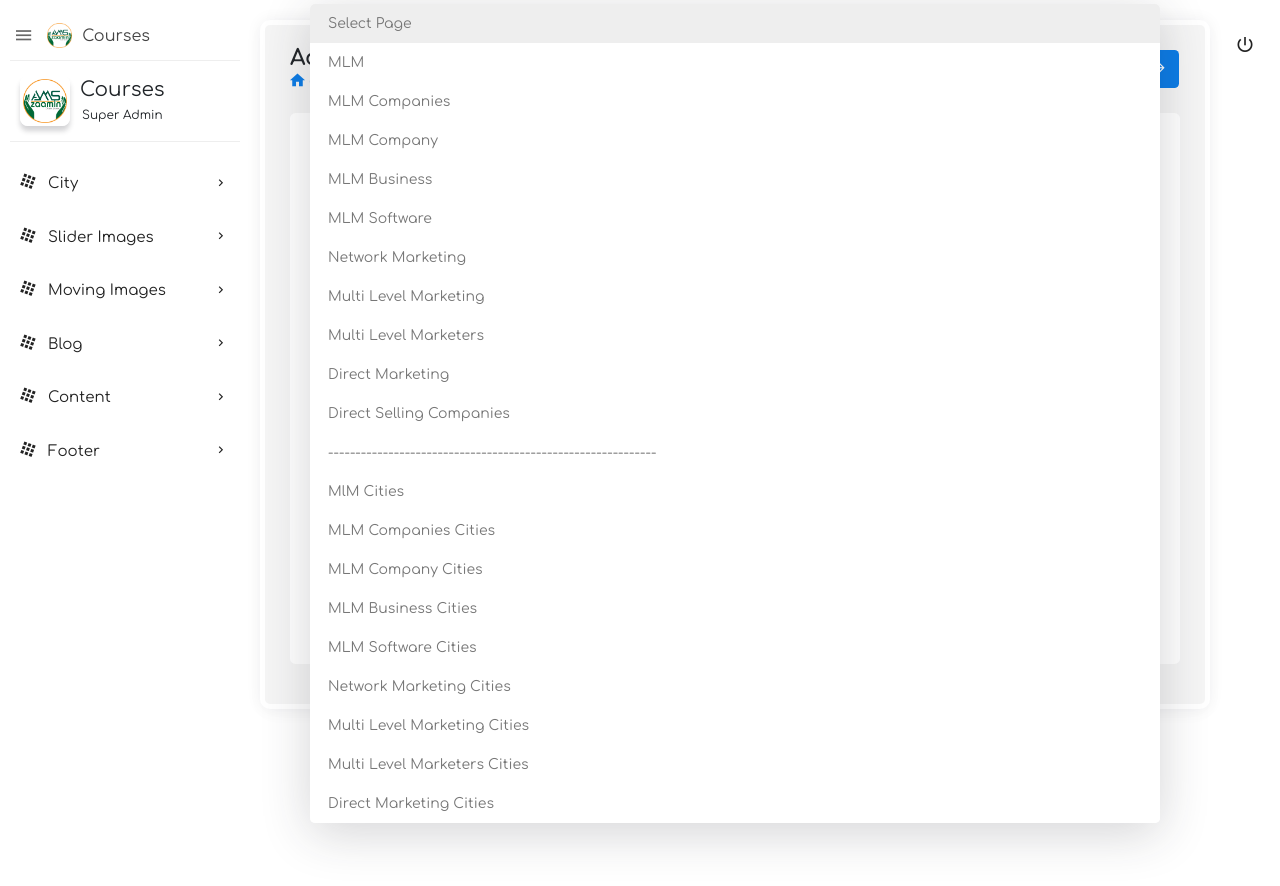
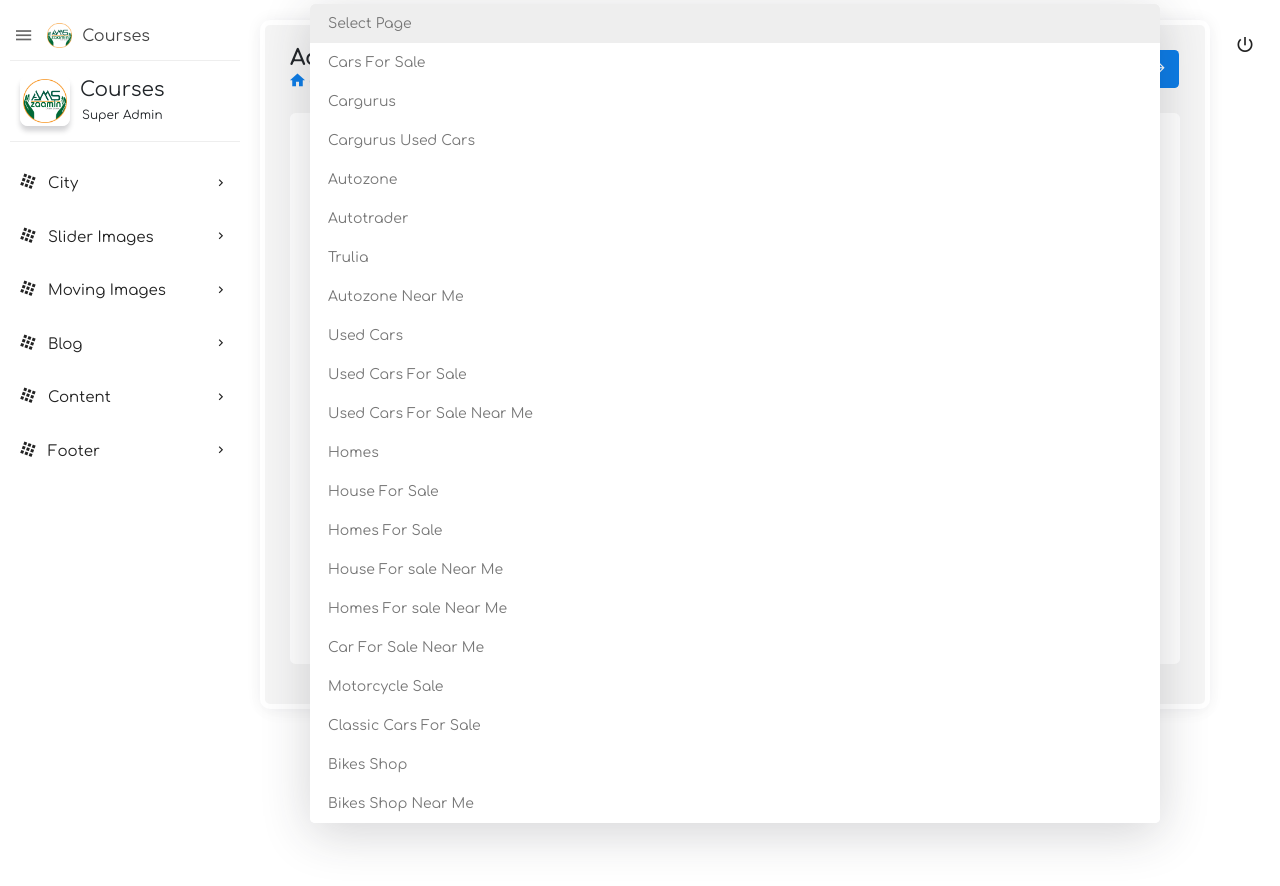
Before and after one commit to hassanjrao/fsn-website-Laravel, a Laravel app: page /admin/content/create in a window 1280 px wide, after a click on "Select Page". Shown: the top 886 px of the page. Run offline with Laravel 8, Linux system fonts and the light colour scheme; the visitor is signed in with stand-in values (Sample User, id 1); some libraries are stand-ins or nearby versions.

Commit message:
added page names on admin content

```diff
--- a/resources/views/admin/content/create.blade.php
+++ b/resources/views/admin/content/create.blade.php
@@ -42,30 +42,31 @@
 
                                         @csrf
                                         <div class="form-group">
+
                                             <select name="page" id="page" class="form-control">
+
                                                 <option disabled selected>Select Page</option>
-                                                <option value="mlm">MLM</option>
-                                                <option value="mlm companies">MLM Companies</option>
-                                                <option value="mlm company">MLM Company</option>
-                                                <option value="mlm business">MLM Business</option>
-                                                <option value="mlm software">MLM Software</option>
-                                                <option value="network marketing">Network Marketing</option>
-                                                <option value="multi level marketing">Multi Level Marketing</option>
-                                                <option value="multi level marketers">Multi Level Marketers</option>
-                                                <option value="direct marketing">Direct Marketing</option>
-                                                <option value="direct selling companies">Direct Selling Companies</option>
-                                                <option disabled>------------------------------------------------------------</option>
+                                                <option value="cars for sale">Cars For Sale</option>
+                                                <option value="cargurus">Cargurus</option>
+                                                <option value="cargurus used cars">Cargurus Used Cars</option>
+                                                <option value="autozone">Autozone</option>
+                                                <option value="autotrader">Autotrader</option>
+                                                <option value="trulia">Trulia</option>
+                                                <option value="autozone near me">Autozone Near Me</option>
+                                                <option value="used cars">Used Cars</option>
+                                                <option value="used cars for sale">Used Cars For Sale</option>
+                                                <option value="used cars for sale near me">Used Cars For Sale Near Me</option>
+                                                <option value="homes">Homes</option>
+                                                <option value="house for sale">House For Sale</option>
+                                                <option value="homes for sale">Homes For Sale</option>
+                                                <option value="house for sale near me">House For sale Near Me</option>
+                                                <option value="homes for sale near me">Homes For sale Near Me</option>
+                                                <option value="car for sale near me">Car For Sale Near Me</option>
+                                                <option value="motorcycle sale">Motorcycle Sale</option>
+                                                <option value="classic cars for sale">Classic Cars For Sale</option>
+                                                <option value="bikes shop">Bikes Shop</option>
+                                                <option value="bikes shop near me">Bikes Shop Near Me</option>
 
-                                                <option value="mlm cities">MlM Cities</option>
-                                                <option value="mlm companies cities">MLM Companies Cities</option>
-                                                <option value="mlm company cities">MLM Company Cities</option>
-                                                <option value="mlm business cities">MLM Business Cities</option>
-                                                <option value="mlm software cities">MLM Software Cities</option>
-                                                <option value="network marketing cities">Network Marketing Cities</option>
-                                                <option value="multi level marketing cities">Multi Level Marketing Cities</option>
-                                                <option value="multi level marketers cities">Multi Level Marketers Cities</option>
-                                                <option value="direct marketing cities">Direct Marketing Cities</option>
-                                                <option value="direct selling companies cities">Direct Selling Companies Cities</option>
 
                                             </select>
                                         </div>
```
